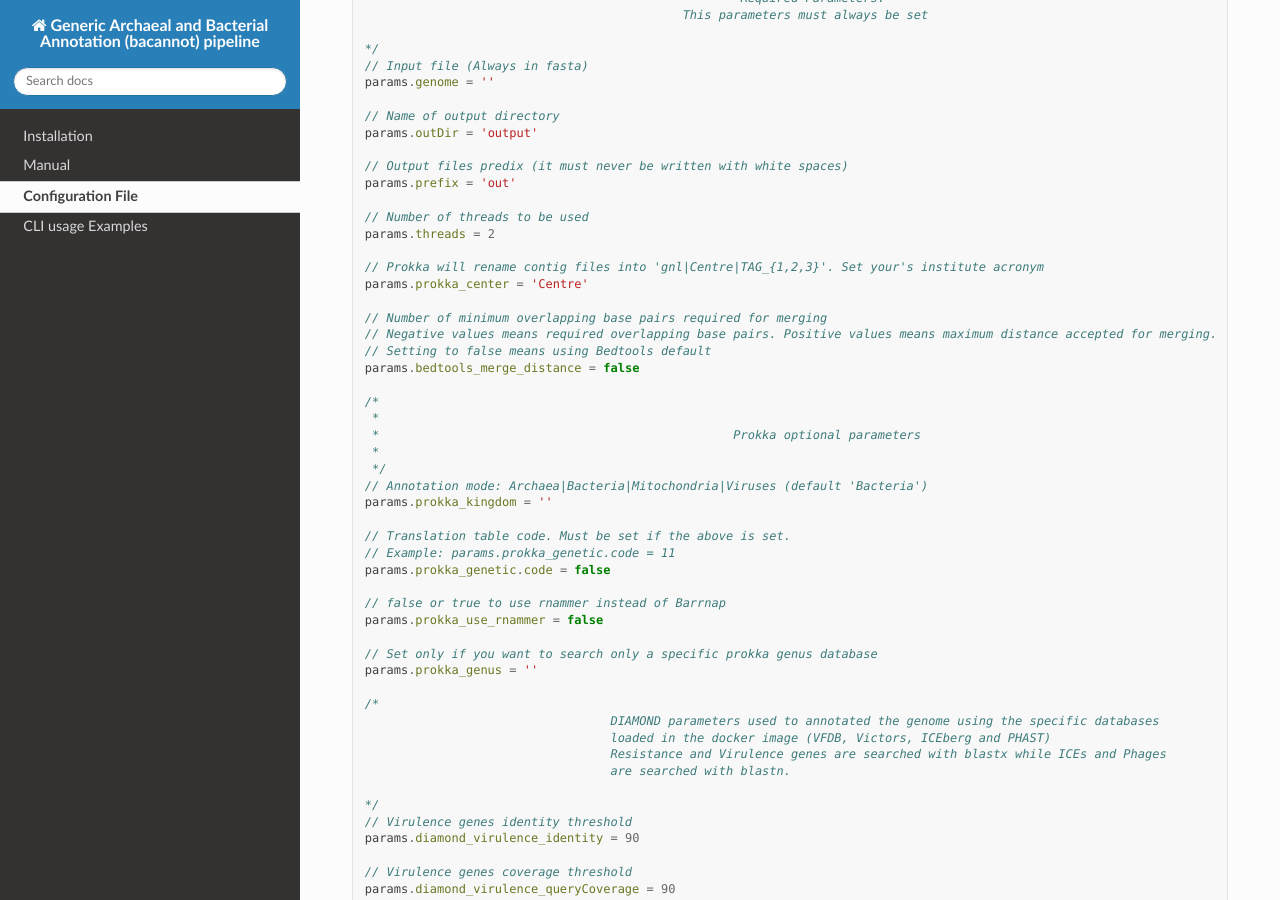
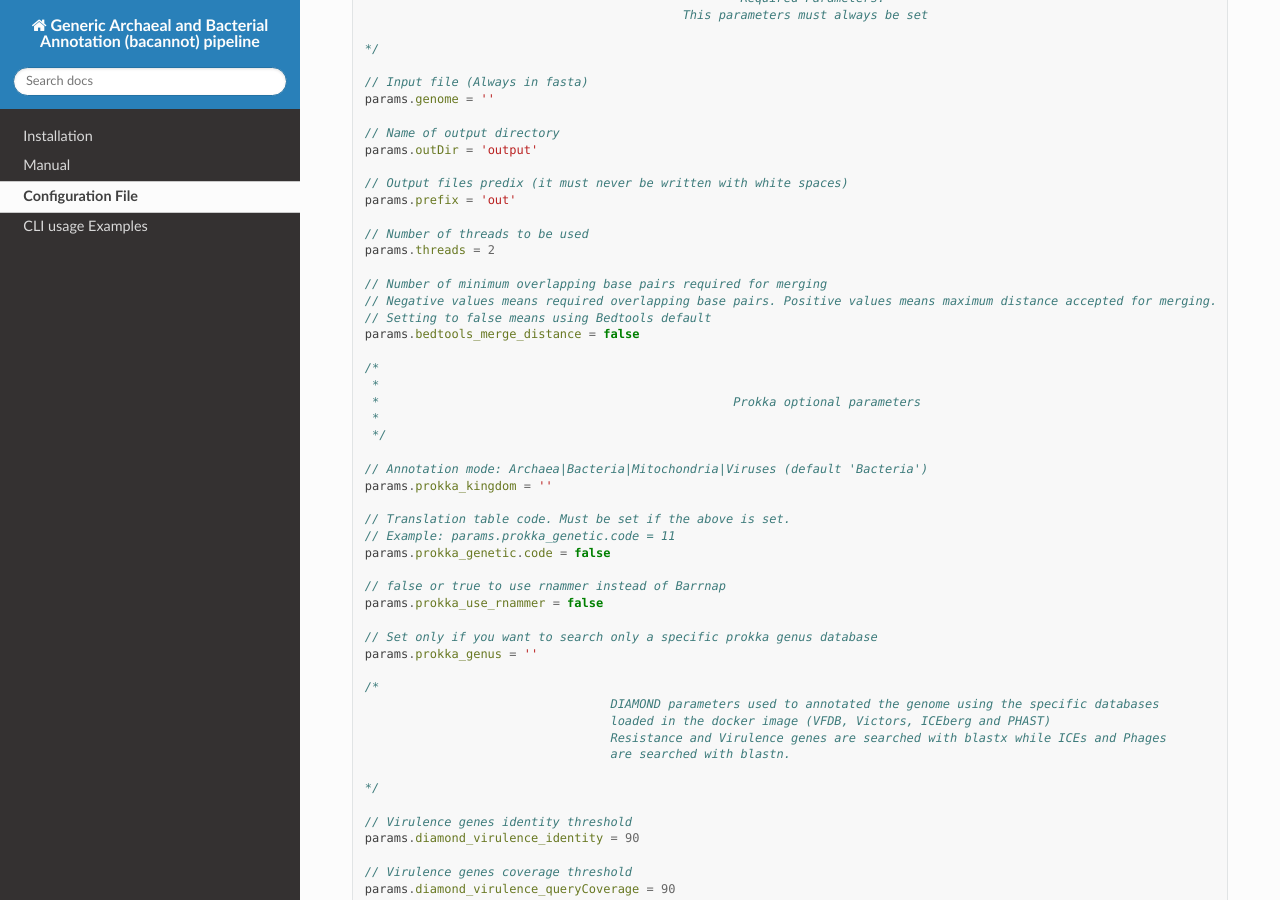
Before and after one commit to fmalmeida/bacannot, a Sphinx documentation site: the page built from docs/config.rst, in a window 1280 px wide and 900 px high, scrolled down 362 px. Built offline with Sphinx 7.4.7 and the Read the Docs theme 2.0.0, drawn with Linux system fonts in a browser that asks for light colours.

```diff
--- a/docs/config.rst
+++ b/docs/config.rst
@@ -17,6 +17,7 @@
                                               This parameters must always be set
 
   */
+
   // Input file (Always in fasta)
   params.genome = ''
 
@@ -29,9 +30,6 @@
   // Number of threads to be used
   params.threads = 2
 
-  // Prokka will rename contig files into 'gnl|Centre|TAG_{1,2,3}'. Set your's institute acronym
-  params.prokka_center = 'Centre'
-
   // Number of minimum overlapping base pairs required for merging
   // Negative values means required overlapping base pairs. Positive values means maximum distance accepted for merging.
   // Setting to false means using Bedtools default
@@ -42,6 +40,7 @@
    *                                                 Prokka optional parameters
    *
    */
+
   // Annotation mode: Archaea|Bacteria|Mitochondria|Viruses (default 'Bacteria')
   params.prokka_kingdom = ''
 
@@ -62,6 +61,7 @@
                                     are searched with blastn.
 
   */
+
   // Virulence genes identity threshold
   params.diamond_virulence_identity = 90
 
@@ -87,6 +87,7 @@
                                           must be the hard file.
 
   */
+
   params.roary_reference_genomes = ''
 
   /*
@@ -99,6 +100,7 @@
                     To skip it one just need to left its variables blank.
 
   */
+
   params.fast5_dir = ''
   params.fastq_reads = ''
 
@@ -114,6 +116,7 @@
                                         process.
 
   */
+
   // General Virulence annotation (this controls vfdb and victors together)
   params.not_run_virulence_search = false
 
--- a/docs/examples.rst
+++ b/docs/examples.rst
@@ -9,7 +9,7 @@
 ::
 
       ./nextflow run main.nf --outDir TESTE --threads 3 --genome assembly.fasta \
-      --bedtools_merge_distance -20 --prokka_center UNB --not_run_kofamscan
+      --bedtools_merge_distance -20 --not_run_kofamscan
 
 .. note::
 
@@ -23,7 +23,7 @@
 ::
 
       ./nextflow run main.nf --outDir TESTE --threads 3 --genome assembly.fasta --bedtools_merge_distance -20 \
-      --prokka_center UNB --roary_reference_genomes "references/*.fasta" --nanopolish_fastq_reads "fastq/input.fastq" \
+      --roary_reference_genomes "references/*.fasta" --nanopolish_fastq_reads "fastq/input.fastq" \
       --nanopolish_fast5_dir "fast5_pass_dir" --diamond_minimum_alignment_length 500
 
 .. note::
--- a/docs/manual.rst
+++ b/docs/manual.rst
@@ -60,11 +60,6 @@
      - N
      - 0
      - Minimum number of required overlapping bases to merge genes
-
-   * - ``--prokka_center``
-     - Y
-     - Centre
-     - Your Institute acronym. It will be used by Prokka when renaming contigs.
 
    * - ``--prokka_kingdom``
      - N
```
Also changed, not shown: README.md (+4 -11 lines), 3 other files.
